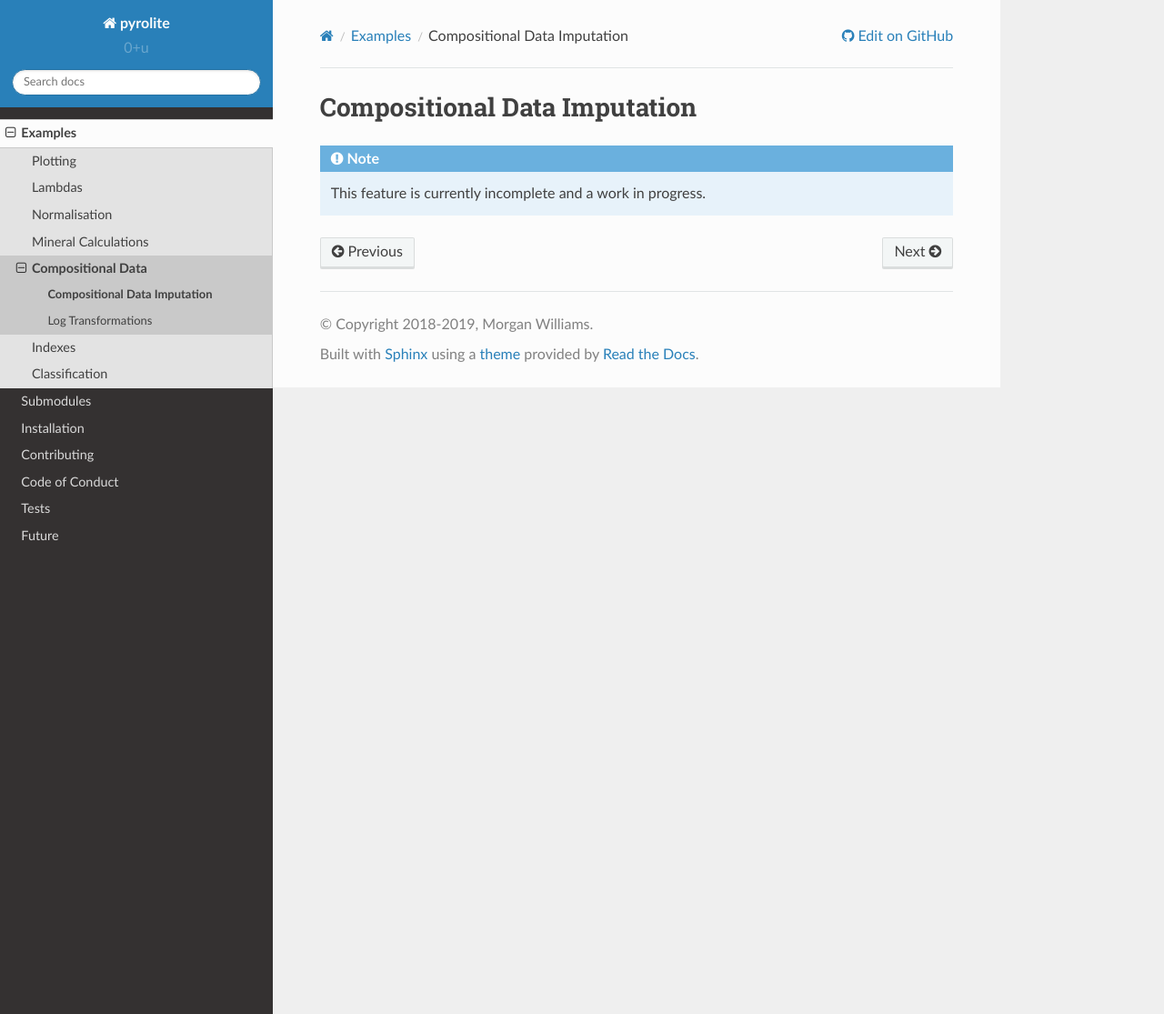
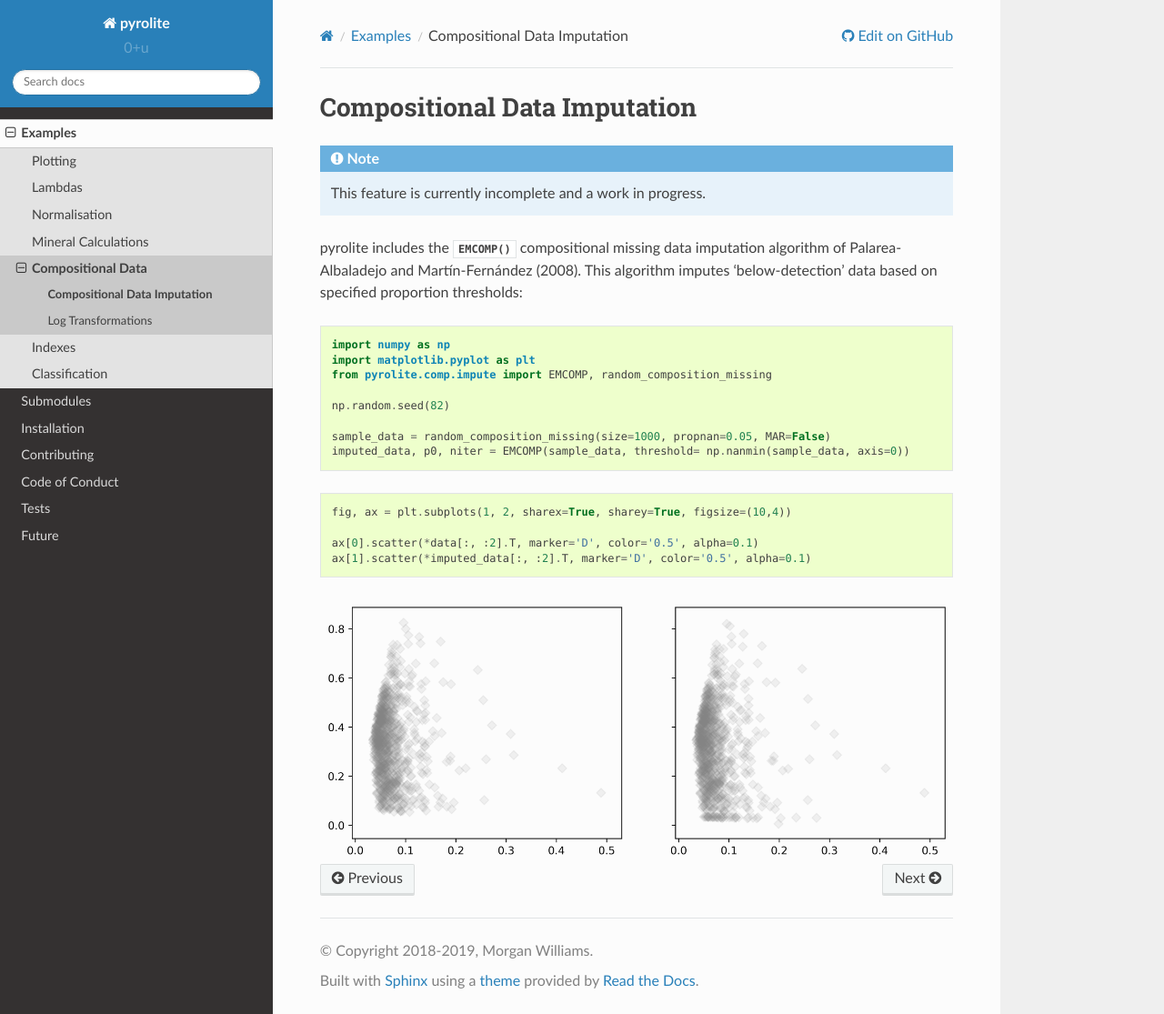
Before and after one commit to morganjwilliams/pyrolite, a Sphinx documentation site: the page built from docs/source/usage/eg/comp/impute.rst, in a window 1280 px wide and 1115 px high. Shown: the whole window at 91% size. Built offline with Sphinx 7.4.7 and the Read the Docs theme 2.0.0, drawn with Linux system fonts in a browser that asks for light colours.

Commit message:
Update pyrolite.comp.impute docs

```diff
--- /dev/null
+++ b/docs/examples/comp/EMCOMP.py
@@ -0,0 +1,16 @@
+import numpy as np
+import matplotlib.pyplot as plt
+from pyrolite.comp.impute import EMCOMP, random_composition_missing
+
+np.random.seed(82)
+
+sample_data = random_composition_missing(size=1000, propnan=0.05, MAR=False)
+imputed_data, p0, niter = EMCOMP(sample_data, threshold= np.nanmin(sample_data, axis=0))
+# %% Plot Data --
+fig, ax = plt.subplots(1, 2, sharex=True, sharey=True, figsize=(10,4))
+
+ax[0].scatter(*data[:, :2].T, marker='D', color='0.5', alpha=0.1)
+ax[1].scatter(*imputed_data[:, :2].T, marker='D', color='0.5', alpha=0.1)
+# %% Save Figure --
+from pyrolite.util.plot import save_figure
+save_figure(fig, save_at="../../source/_static", name="EMCOMP_comparison")
--- a/docs/source/usage/eg/comp/impute.rst
+++ b/docs/source/usage/eg/comp/impute.rst
@@ -2,3 +2,20 @@ Compositional Data Imputation
 -----------------------------
 
 .. note:: This feature is currently incomplete and a work in progress.
+
+pyrolite includes the :func:`~pyrolite.comp.impute.EMCOMP` compositional missing data
+imputation algorithm of Palarea-Albaladejo and Martín-Fernández (2008).
+This algorithm imputes 'below-detection' data based on specified proportion thresholds:
+
+.. literalinclude:: ../../../../examples/comp/EMCOMP.py
+  :language: python
+  :end-before: # %% Plot Data
+
+.. literalinclude:: ../../../../examples/comp/EMCOMP.py
+  :language: python
+  :start-after: # %% Plot Data
+  :end-before: # %% Save Figure
+
+.. image:: ../../../_static/EMCOMP_comparison.png
+  :width: 100%
+  :align: center
```
Also changed, not shown: docs/examples/comp/log_transformations.py (renamed from docs/examples/compositional_data/log_transformations.py), docs/source/_static/EMCOMP_comparison.png (added), 1 other file.
